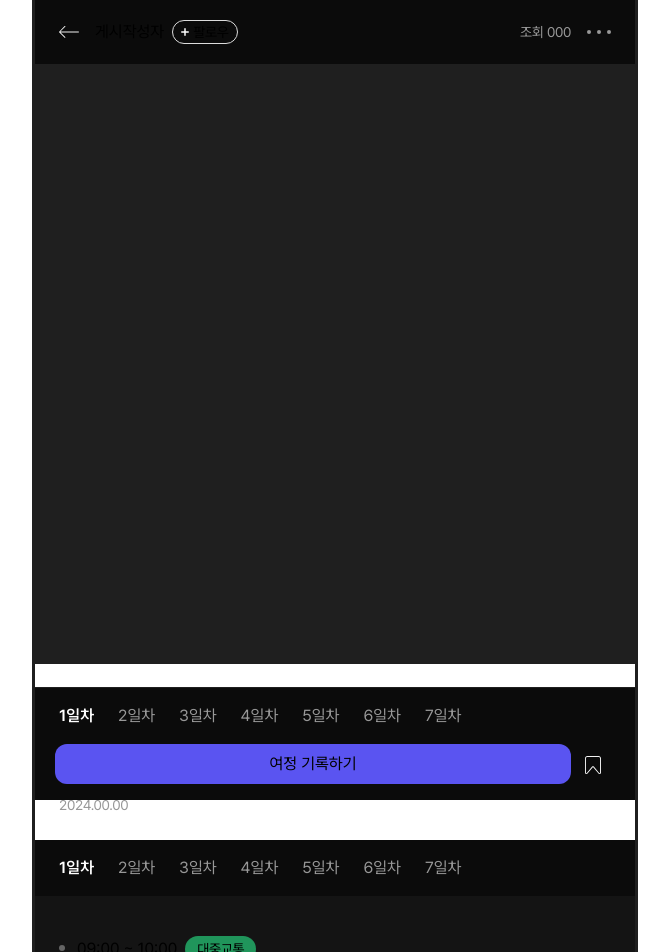
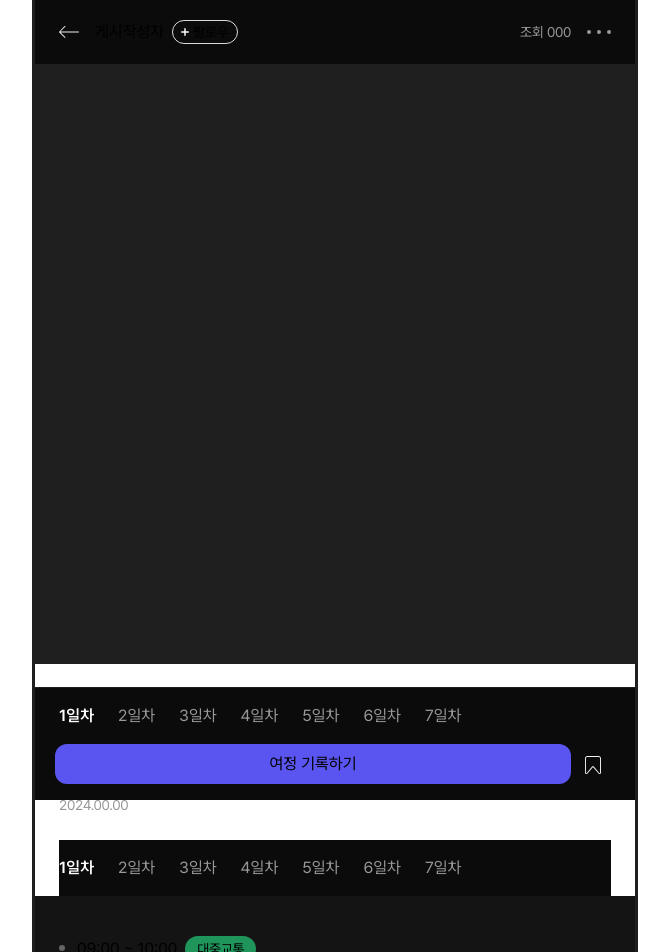
Before and after one commit to ungpyolee/weplan-app, a Next.js app: page /posted-plan in a window 1280 px wide. Shown: the top 952 px of the page, without its empty margins (305-974 px from the left). Built offline with nearby package versions, Linux system fonts and the light colour scheme.

Commit message:
Design : 게시된 일정 하단 탭 스냅기능 추가

```diff
--- a/src/components/common/TabMenu/TabMenu.tsx
+++ b/src/components/common/TabMenu/TabMenu.tsx
@@ -18,12 +18,12 @@ const TabMenu = ({ tabs, activeTab, onTabChange }: TabMenuProps) => {
         onTabChange(id); // 상태 변경을 외부에서 처리
     };
     return (
-        <div className="flex space-x-6 px-6 bg-black">
+        <div className="flex space-x-6 bg-black overflow-x-auto snap-x snap-mandatory scrollbar-hide">
             {tabs.map((tab) => (
                 <button
                     key={tab.id}
                     onClick={() => handleTabClick(tab.id)}
-                    className={`py-4 ${
+                    className={`py-4 whitespace-nowrap snap-end ${
                         activeTab === tab.id ? 'text-white font-semibold' : 'text-gray-400 border-transparent'
                     }`}
                 >
--- a/src/components/plan-detail/PlanDetail.tsx
+++ b/src/components/plan-detail/PlanDetail.tsx
@@ -129,7 +129,9 @@ const PlanDetail = () => {
 
     return (
         <div>
-            <TabMenu tabs={tabs} activeTab={activeTab} onTabChange={handleTabChange} />
+            <div className="px-6">
+                <TabMenu tabs={tabs} activeTab={activeTab} onTabChange={handleTabChange} />
+            </div>
             <div className="pt-10  bg-gray-900">
                 {activeContents.length > 0 ? (
                     activeContents.map((content, index) => (
@@ -210,7 +212,9 @@ const PlanDetail = () => {
                 </div>
             </div>
             <div className="fixed z-10 bottom-0 w-full max-w-[600px] bg-black border-t border-gray-800 overflow-hidden">
-                <TabMenu tabs={tabs} activeTab={activeTab} onTabChange={handleTabChange} />
+                <div className="px-6">
+                    <TabMenu tabs={tabs} activeTab={activeTab} onTabChange={handleTabChange} />
+                </div>
                 <div className="flex justify-between px-5 pb-3">
                     <ButtonDefault value="여정 기록하기" size="sm" color="primary" />
                     <BookmarkBtn />
```
